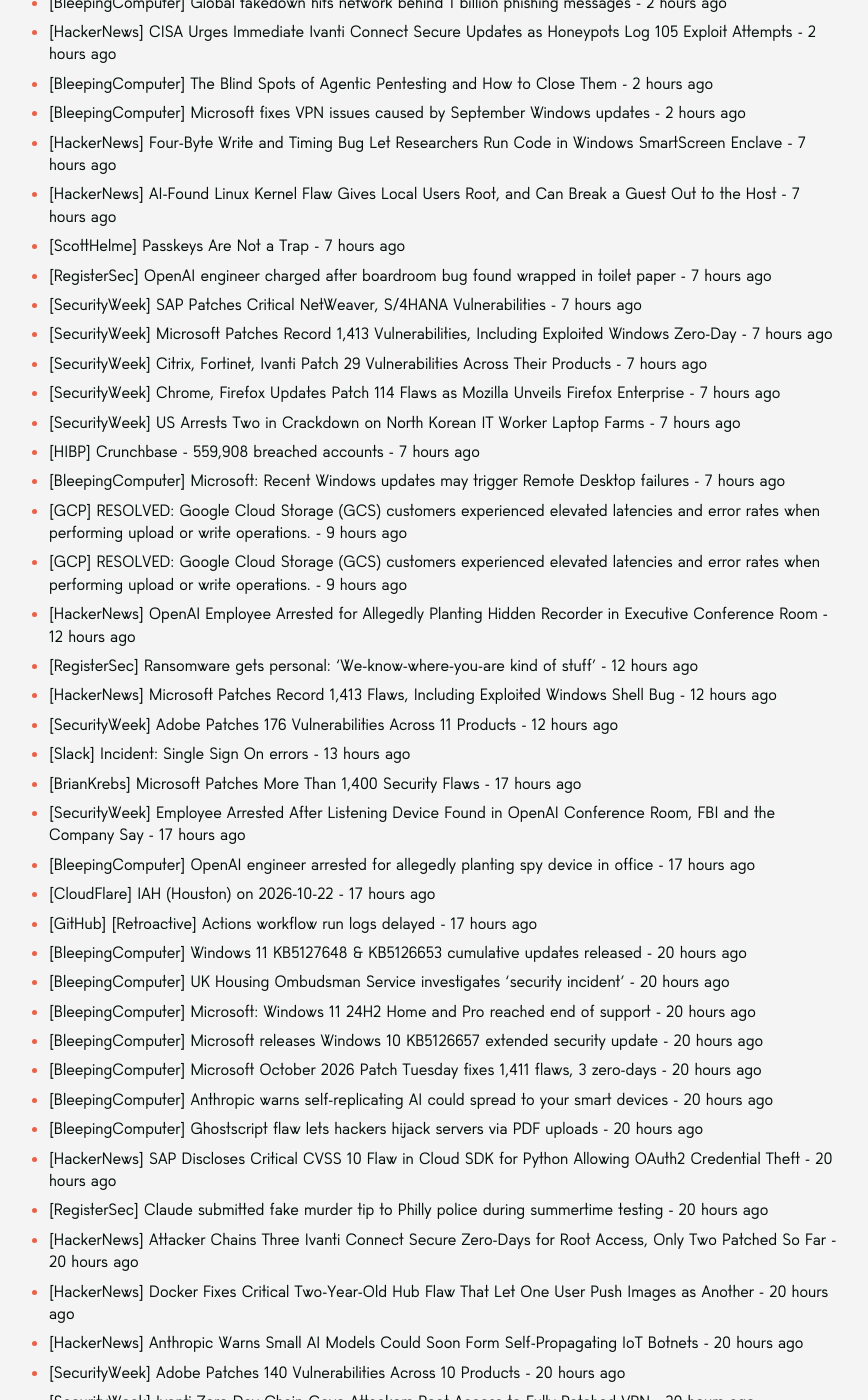
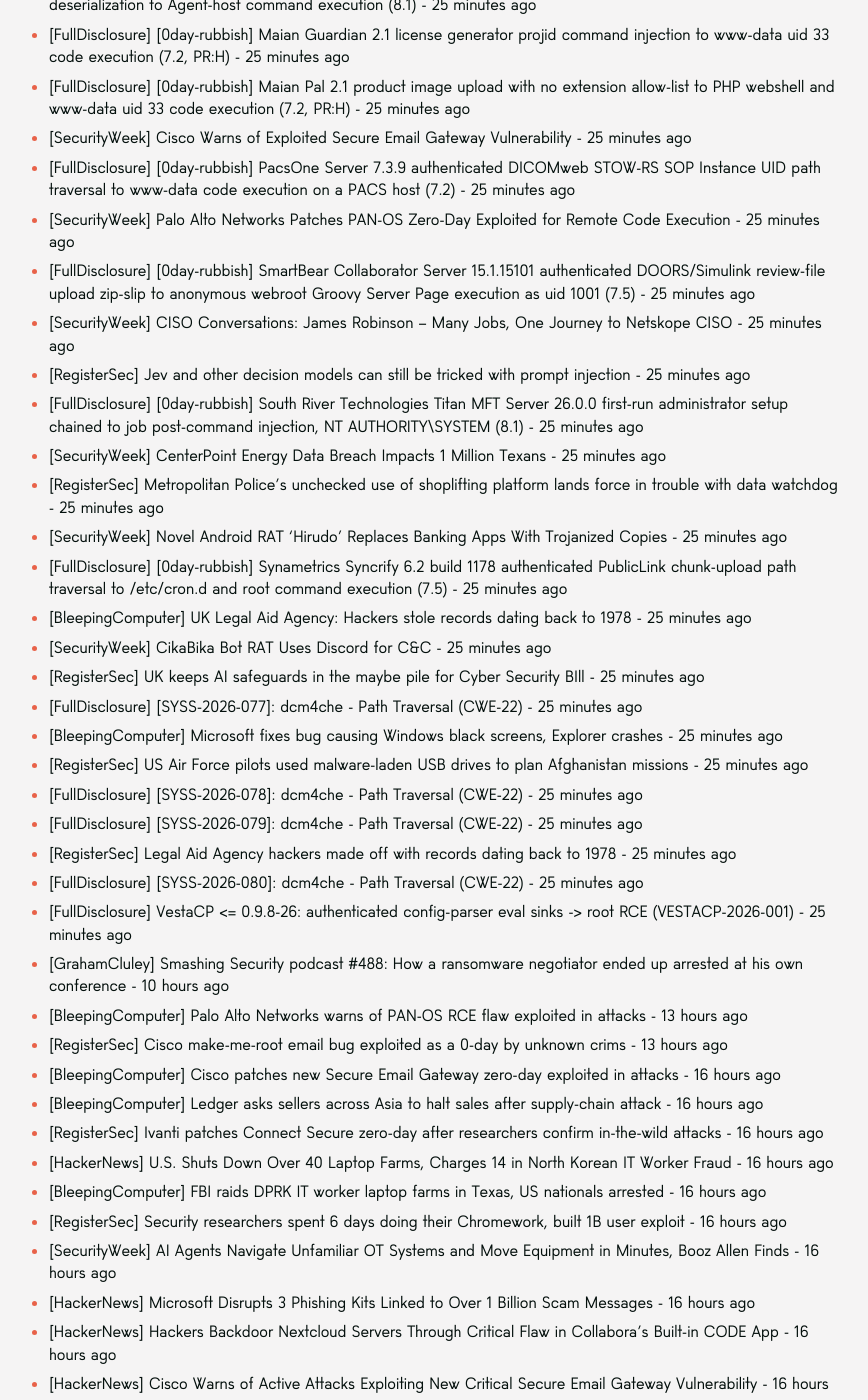
Before and after one commit to SecOpsNews/news, a Jekyll site: the page built from index.md, in a window 1280 px wide and 1400 px high, scrolled down 821 px. Shown: the whole window, without its empty margins (215-1083 px from the left). Built offline with Jekyll 4.4.1, drawn with Linux system fonts in a browser that asks for light colours; some of the changed text lies outside the part shown.

Commit message:
New Feed

```diff
--- a/index.md
+++ b/index.md
@@ -9,63 +9,111 @@ description: Latest Updates
 
 <!-- SecOps start -->
 
-- [SecurityWeek] Microsoft Disrupts Chinese-Language Phishing Market Behind 1B+ Messages - 2 hours ago
-- [SecurityWeek] Virtual Event Today: Zero Trust Strategies Summit - 2 hours ago
-- [SecurityWeek] Harmonic Security Raises $50 Million for Workforce AI Protection - 2 hours ago
-- [SecurityWeek] ICS Patch Tuesday: Siemens Issues 17 Advisories, Rockwell Fixes ArmorBlock Takeover Flaw - 2 hours ago
-- [NHSDigital] CC-4867 - Microsoft Releases October 2026 Security Updates - 2 hours ago
-- [RegisterSoftware] US tech giants warn Europe that ditching US tech giants could cost €115B - 2 hours ago
-- [BrianKrebs] U.K. Sanctions Cryptomus for RU Money Laundering - 2 hours ago
-- [RegisterSoftware] Tiny11 puts Windows 11 on a diet without the PowerShell workout - 2 hours ago
-- [RegisterSoftware] Fire up that iPhone 1 emulation and party like it's 2007 - 2 hours ago
-- [HackerNews] An AI Agent Found a Critical OTP Bypass in Production. The Attack Was the Easy Part. - 2 hours ago
-- [BleepingComputer] Hirudo Android malware replaces banking apps to evade security checks - 2 hours ago
-- [HackerNews] Hirudo Android Trojan Uses Patched Banking Apps to Bypass Their Built-In Security Checks - 2 hours ago
-- [HackerNews] Researchers Used a Public OpenAI Model to Build a $250,000 Chrome Full-Chain Exploit in Six Days - 2 hours ago
-- [BleepingComputer] CISA warns admins to immediately fix Ivanti flaw exploited as zero-day - 2 hours ago
-- [HackerNews] How to Run a Deepfake Readiness Drill Before a Cloned Voice Calls Your Team - 2 hours ago
-- [HackerNews] curl Patches HTTP/2 Upload Flaw After PoC Demonstrates Client-Side Code Execution - 2 hours ago
-- [BleepingComputer] Global takedown hits network behind 1 billion phishing messages - 2 hours ago
-- [HackerNews] CISA Urges Immediate Ivanti Connect Secure Updates as Honeypots Log 105 Exploit Attempts - 2 hours ago
-- [BleepingComputer] The Blind Spots of Agentic Pentesting and How to Close Them - 2 hours ago
-- [BleepingComputer] Microsoft fixes VPN issues caused by September Windows updates - 2 hours ago
-- [HackerNews] Four-Byte Write and Timing Bug Let Researchers Run Code in Windows SmartScreen Enclave - 7 hours ago
-- [HackerNews] AI-Found Linux Kernel Flaw Gives Local Users Root, and Can Break a Guest Out to the Host - 7 hours ago
-- [ScottHelme] Passkeys Are Not a Trap - 7 hours ago
-- [RegisterSec] OpenAI engineer charged after boardroom bug found wrapped in toilet paper - 7 hours ago
-- [SecurityWeek] SAP Patches Critical NetWeaver, S/4HANA Vulnerabilities - 7 hours ago
-- [SecurityWeek] Microsoft Patches Record 1,413 Vulnerabilities, Including Exploited Windows Zero-Day - 7 hours ago
-- [SecurityWeek] Citrix, Fortinet, Ivanti Patch 29 Vulnerabilities Across Their Products - 7 hours ago
-- [SecurityWeek] Chrome, Firefox Updates Patch 114 Flaws as Mozilla Unveils Firefox Enterprise - 7 hours ago
-- [SecurityWeek] US Arrests Two in Crackdown on North Korean IT Worker Laptop Farms - 7 hours ago
-- [HIBP] Crunchbase - 559,908 breached accounts - 7 hours ago
-- [BleepingComputer] Microsoft: Recent Windows updates may trigger Remote Desktop failures - 7 hours ago
-- [GCP] RESOLVED: Google Cloud Storage (GCS) customers experienced elevated latencies and error rates when performing upload or write operations. - 9 hours ago
-- [GCP] RESOLVED: Google Cloud Storage (GCS) customers experienced elevated latencies and error rates when performing upload or write operations. - 9 hours ago
-- [HackerNews] OpenAI Employee Arrested for Allegedly Planting Hidden Recorder in Executive Conference Room - 12 hours ago
-- [RegisterSec] Ransomware gets personal: 'We-know-where-you-are kind of stuff' - 12 hours ago
-- [HackerNews] Microsoft Patches Record 1,413 Flaws, Including Exploited Windows Shell Bug - 12 hours ago
-- [SecurityWeek] Adobe Patches 176 Vulnerabilities Across 11 Products - 12 hours ago
-- [Slack] Incident: Single Sign On errors - 13 hours ago
-- [BrianKrebs] Microsoft Patches More Than 1,400 Security Flaws - 17 hours ago
-- [SecurityWeek] Employee Arrested After Listening Device Found in OpenAI Conference Room, FBI and the Company Say - 17 hours ago
-- [BleepingComputer] OpenAI engineer arrested for allegedly planting spy device in office - 17 hours ago
-- [CloudFlare] IAH (Houston) on 2026-10-22 - 17 hours ago
-- [GitHub] [Retroactive] Actions workflow run logs delayed - 17 hours ago
-- [BleepingComputer] Windows 11 KB5127648 & KB5126653 cumulative updates released - 20 hours ago
-- [BleepingComputer] UK Housing Ombudsman Service investigates 'security incident' - 20 hours ago
-- [BleepingComputer] Microsoft: Windows 11 24H2 Home and Pro reached end of support - 20 hours ago
-- [BleepingComputer] Microsoft releases Windows 10 KB5126657 extended security update - 20 hours ago
-- [BleepingComputer] Microsoft October 2026 Patch Tuesday fixes 1,411 flaws, 3 zero-days - 20 hours ago
-- [BleepingComputer] Anthropic warns self-replicating AI could spread to your smart devices - 20 hours ago
-- [BleepingComputer] Ghostscript flaw lets hackers hijack servers via PDF uploads - 20 hours ago
-- [HackerNews] SAP Discloses Critical CVSS 10 Flaw in Cloud SDK for Python Allowing OAuth2 Credential Theft - 20 hours ago
-- [RegisterSec] Claude submitted fake murder tip to Philly police during summertime testing - 20 hours ago
-- [HackerNews] Attacker Chains Three Ivanti Connect Secure Zero-Days for Root Access, Only Two Patched So Far - 20 hours ago
-- [HackerNews] Docker Fixes Critical Two-Year-Old Hub Flaw That Let One User Push Images as Another - 20 hours ago
-- [HackerNews] Anthropic Warns Small AI Models Could Soon Form Self-Propagating IoT Botnets - 20 hours ago
-- [SecurityWeek] Adobe Patches 140 Vulnerabilities Across 10 Products - 20 hours ago
-- [SecurityWeek] Ivanti Zero-Day Chain Gave Attackers Root Access to Fully Patched VPN - 20 hours ago
+- [NHSDigital] CC-4868 - Active Exploitation of Remote Code Execution Vulnerability in Palo Alto Network's PAN-OS - 25 minutes ago
+- [HackerNews] Palo Alto Networks Patches PAN-OS Authenticated RCE Flaw Amid Active Exploitation - 25 minutes ago
+- [NHSDigital] CC-4869 - Cisco Releases Advisory For Critical Vulnerability in Cisco Async OS Affecting Secure Email Gateway - 25 minutes ago
+- [HackerNews] AhsayCBS Flaws Exploited to Deploy Web Shells Get New Fixes After Incomplete Patches - 25 minutes ago
+- [HackerNews] Langflow's Critical Authenticated RCE Flaw Targeted in 1,423 Honeypot Exploit Attempts - 25 minutes ago
+- [HackerNews] GhostAction Compromises About 1,900 GitHub Accounts, Targets Over 30,000 Repositories - 25 minutes ago
+- [HackerNews] India Mandates Registered Caller Name Display on 4G and Newer Networks From November 1 - 25 minutes ago
+- [FullDisclosure] [0day-rubbish] Abyss Web Server X1 2.16.22.0 first-run console credential takeover to configuration-write log-as-CGI command execution (7.5) - 25 minutes ago
+- [FullDisclosure] [0day-rubbish] Auerswald COMmander 6000 / 6000R 8.6D unauthenticated provisioning import zip-slip to root binary hijack and root code execution (9.8) - 25 minutes ago
+- [FullDisclosure] [0day-rubbish] CloudPanel 2.5.4-3 site-settings rootDirectory nginx virtual-host injection to host root code execution (8.8) - 25 minutes ago
+- [FullDisclosure] [0day-rubbish] Dataedo Portal 26.2.8 with Dataedo Agent 26.2.8 unrestricted scheduler job-type deserialization to Agent-host command execution (8.1) - 25 minutes ago
+- [FullDisclosure] [0day-rubbish] Maian Guardian 2.1 license generator projid command injection to www-data uid 33 code execution (7.2, PR:H) - 25 minutes ago
+- [FullDisclosure] [0day-rubbish] Maian Pal 2.1 product image upload with no extension allow-list to PHP webshell and www-data uid 33 code execution (7.2, PR:H) - 25 minutes ago
+- [SecurityWeek] Cisco Warns of Exploited Secure Email Gateway Vulnerability - 25 minutes ago
+- [FullDisclosure] [0day-rubbish] PacsOne Server 7.3.9 authenticated DICOMweb STOW-RS SOP Instance UID path traversal to www-data code execution on a PACS host (7.2) - 25 minutes ago
+- [SecurityWeek] Palo Alto Networks Patches PAN-OS Zero-Day Exploited for Remote Code Execution - 25 minutes ago
+- [FullDisclosure] [0day-rubbish] SmartBear Collaborator Server 15.1.15101 authenticated DOORS/Simulink review-file upload zip-slip to anonymous webroot Groovy Server Page execution as uid 1001 (7.5) - 25 minutes ago
+- [SecurityWeek] CISO Conversations: James Robinson – Many Jobs, One Journey to Netskope CISO - 25 minutes ago
+- [RegisterSec] Jev and other decision models can still be tricked with prompt injection - 25 minutes ago
+- [FullDisclosure] [0day-rubbish] South River Technologies Titan MFT Server 26.0.0 first-run administrator setup chained to job post-command injection, NT AUTHORITY\SYSTEM (8.1) - 25 minutes ago
+- [SecurityWeek] CenterPoint Energy Data Breach Impacts 1 Million Texans - 25 minutes ago
+- [RegisterSec] Metropolitan Police's unchecked use of shoplifting platform lands force in trouble with data watchdog - 25 minutes ago
+- [SecurityWeek] Novel Android RAT ‘Hirudo’ Replaces Banking Apps With Trojanized Copies - 25 minutes ago
+- [FullDisclosure] [0day-rubbish] Synametrics Syncrify 6.2 build 1178 authenticated PublicLink chunk-upload path traversal to /etc/cron.d and root command execution (7.5) - 25 minutes ago
+- [BleepingComputer] UK Legal Aid Agency: Hackers stole records dating back to 1978 - 25 minutes ago
+- [SecurityWeek] CikaBika Bot RAT Uses Discord for C&C - 25 minutes ago
+- [RegisterSec] UK keeps AI safeguards in the maybe pile for Cyber Security BIll - 25 minutes ago
+- [FullDisclosure] [SYSS-2026-077]: dcm4che - Path Traversal (CWE-22) - 25 minutes ago
+- [BleepingComputer] Microsoft fixes bug causing Windows black screens, Explorer crashes - 25 minutes ago
+- [RegisterSec] US Air Force pilots used malware-laden USB drives to plan Afghanistan missions - 25 minutes ago
+- [FullDisclosure] [SYSS-2026-078]: dcm4che - Path Traversal (CWE-22) - 25 minutes ago
+- [FullDisclosure] [SYSS-2026-079]: dcm4che - Path Traversal (CWE-22) - 25 minutes ago
+- [RegisterSec] Legal Aid Agency hackers made off with records dating back to 1978 - 25 minutes ago
+- [FullDisclosure] [SYSS-2026-080]: dcm4che - Path Traversal (CWE-22) - 25 minutes ago
+- [FullDisclosure] VestaCP <= 0.9.8-26: authenticated config-parser eval sinks ->	root RCE (VESTACP-2026-001) - 25 minutes ago
+- [GrahamCluley] Smashing Security podcast #488: How a ransomware negotiator ended up arrested at his own conference - 10 hours ago
+- [BleepingComputer] Palo Alto Networks warns of PAN-OS RCE flaw exploited in attacks - 13 hours ago
+- [RegisterSec] Cisco make-me-root email bug exploited as a 0-day by unknown crims - 13 hours ago
+- [BleepingComputer] Cisco patches new Secure Email Gateway zero-day exploited in attacks - 16 hours ago
+- [BleepingComputer] Ledger asks sellers across Asia to halt sales after supply-chain attack - 16 hours ago
+- [RegisterSec] Ivanti patches Connect Secure zero-day after researchers confirm in-the-wild attacks - 16 hours ago
+- [HackerNews] U.S. Shuts Down Over 40 Laptop Farms, Charges 14 in North Korean IT Worker Fraud - 16 hours ago
+- [BleepingComputer] FBI raids DPRK IT worker laptop farms in Texas, US nationals arrested - 16 hours ago
+- [RegisterSec] Security researchers spent 6 days doing their Chromework, built 1B user exploit - 16 hours ago
+- [SecurityWeek] AI Agents Navigate Unfamiliar OT Systems and Move Equipment in Minutes, Booz Allen Finds - 16 hours ago
+- [HackerNews] Microsoft Disrupts 3 Phishing Kits Linked to Over 1 Billion Scam Messages - 16 hours ago
+- [HackerNews] Hackers Backdoor Nextcloud Servers Through Critical Flaw in Collabora’s Built-in CODE App - 16 hours ago
+- [HackerNews] Cisco Warns of Active Attacks Exploiting New Critical Secure Email Gateway Vulnerability - 16 hours ago
+- [SecurityWeek] Microsoft Disrupts Chinese-Language Phishing Market Behind 1B+ Messages - 20 hours ago
+- [SecurityWeek] Virtual Event Today: Zero Trust Strategies Summit - 20 hours ago
+- [SecurityWeek] Harmonic Security Raises $50 Million for Workforce AI Protection - 20 hours ago
+- [SecurityWeek] ICS Patch Tuesday: Siemens Issues 17 Advisories, Rockwell Fixes ArmorBlock Takeover Flaw - 20 hours ago
+- [NHSDigital] CC-4867 - Microsoft Releases October 2026 Security Updates - 20 hours ago
+- [RegisterSoftware] US tech giants warn Europe that ditching US tech giants could cost €115B - 20 hours ago
+- [BrianKrebs] U.K. Sanctions Cryptomus for RU Money Laundering - 20 hours ago
+- [RegisterSoftware] Tiny11 puts Windows 11 on a diet without the PowerShell workout - 20 hours ago
+- [RegisterSoftware] Fire up that iPhone 1 emulation and party like it's 2007 - 20 hours ago
+- [HackerNews] An AI Agent Found a Critical OTP Bypass in Production. The Attack Was the Easy Part. - 20 hours ago
+- [BleepingComputer] Hirudo Android malware replaces banking apps to evade security checks - 20 hours ago
+- [HackerNews] Hirudo Android Trojan Uses Patched Banking Apps to Bypass Their Built-In Security Checks - 20 hours ago
+- [HackerNews] Researchers Used a Public OpenAI Model to Build a $250,000 Chrome Full-Chain Exploit in Six Days - 20 hours ago
+- [BleepingComputer] CISA warns admins to immediately fix Ivanti flaw exploited as zero-day - 20 hours ago
+- [HackerNews] How to Run a Deepfake Readiness Drill Before a Cloned Voice Calls Your Team - 20 hours ago
+- [HackerNews] curl Patches HTTP/2 Upload Flaw After PoC Demonstrates Client-Side Code Execution - 20 hours ago
+- [BleepingComputer] Global takedown hits network behind 1 billion phishing messages - 20 hours ago
+- [HackerNews] CISA Urges Immediate Ivanti Connect Secure Updates as Honeypots Log 105 Exploit Attempts - 20 hours ago
+- [BleepingComputer] The Blind Spots of Agentic Pentesting and How to Close Them - 20 hours ago
+- [BleepingComputer] Microsoft fixes VPN issues caused by September Windows updates - 20 hours ago
+- [HackerNews] Four-Byte Write and Timing Bug Let Researchers Run Code in Windows SmartScreen Enclave - 1 day ago
+- [HackerNews] AI-Found Linux Kernel Flaw Gives Local Users Root, and Can Break a Guest Out to the Host - 1 day ago
+- [ScottHelme] Passkeys Are Not a Trap - 1 day ago
+- [RegisterSec] OpenAI engineer charged after boardroom bug found wrapped in toilet paper - 1 day ago
+- [SecurityWeek] SAP Patches Critical NetWeaver, S/4HANA Vulnerabilities - 1 day ago
+- [SecurityWeek] Microsoft Patches Record 1,413 Vulnerabilities, Including Exploited Windows Zero-Day - 1 day ago
+- [SecurityWeek] Citrix, Fortinet, Ivanti Patch 29 Vulnerabilities Across Their Products - 1 day ago
+- [SecurityWeek] Chrome, Firefox Updates Patch 114 Flaws as Mozilla Unveils Firefox Enterprise - 1 day ago
+- [SecurityWeek] US Arrests Two in Crackdown on North Korean IT Worker Laptop Farms - 1 day ago
+- [HIBP] Crunchbase - 559,908 breached accounts - 1 day ago
+- [BleepingComputer] Microsoft: Recent Windows updates may trigger Remote Desktop failures - 1 day ago
+- [GCP] RESOLVED: Google Cloud Storage (GCS) customers experienced elevated latencies and error rates when performing upload or write operations. - 1 day ago
+- [GCP] RESOLVED: Google Cloud Storage (GCS) customers experienced elevated latencies and error rates when performing upload or write operations. - 1 day ago
+- [HackerNews] OpenAI Employee Arrested for Allegedly Planting Hidden Recorder in Executive Conference Room - 1 day ago
+- [RegisterSec] Ransomware gets personal: 'We-know-where-you-are kind of stuff' - 1 day ago
+- [HackerNews] Microsoft Patches Record 1,413 Flaws, Including Exploited Windows Shell Bug - 1 day ago
+- [SecurityWeek] Adobe Patches 176 Vulnerabilities Across 11 Products - 1 day ago
+- [Slack] Incident: Single Sign On errors - 1 day ago
+- [BrianKrebs] Microsoft Patches More Than 1,400 Security Flaws - 1 day ago
+- [SecurityWeek] Employee Arrested After Listening Device Found in OpenAI Conference Room, FBI and the Company Say - 1 day ago
+- [BleepingComputer] OpenAI engineer arrested for allegedly planting spy device in office - 1 day ago
+- [CloudFlare] IAH (Houston) on 2026-10-22 - 1 day ago
+- [GitHub] [Retroactive] Actions workflow run logs delayed - 1 day ago
+- [BleepingComputer] Windows 11 KB5127648 & KB5126653 cumulative updates released - 1 day ago
+- [BleepingComputer] UK Housing Ombudsman Service investigates 'security incident' - 1 day ago
+- [BleepingComputer] Microsoft: Windows 11 24H2 Home and Pro reached end of support - 1 day ago
+- [BleepingComputer] Microsoft releases Windows 10 KB5126657 extended security update - 1 day ago
+- [BleepingComputer] Microsoft October 2026 Patch Tuesday fixes 1,411 flaws, 3 zero-days - 1 day ago
+- [BleepingComputer] Anthropic warns self-replicating AI could spread to your smart devices - 1 day ago
+- [BleepingComputer] Ghostscript flaw lets hackers hijack servers via PDF uploads - 1 day ago
+- [HackerNews] SAP Discloses Critical CVSS 10 Flaw in Cloud SDK for Python Allowing OAuth2 Credential Theft - 1 day ago
+- [RegisterSec] Claude submitted fake murder tip to Philly police during summertime testing - 1 day ago
+- [HackerNews] Attacker Chains Three Ivanti Connect Secure Zero-Days for Root Access, Only Two Patched So Far - 1 day ago
+- [HackerNews] Docker Fixes Critical Two-Year-Old Hub Flaw That Let One User Push Images as Another - 1 day ago
+- [HackerNews] Anthropic Warns Small AI Models Could Soon Form Self-Propagating IoT Botnets - 1 day ago
+- [SecurityWeek] Adobe Patches 140 Vulnerabilities Across 10 Products - 1 day ago
+- [SecurityWeek] Ivanti Zero-Day Chain Gave Attackers Root Access to Fully Patched VPN - 1 day ago
 - [NHSDigital] CC-4866 - Ivanti Releases Security Updates for Connect Secure - 1 day ago
 - [SecurityWeek] Cyberattack Prompts Grocery Giant Ahold Delhaize to Disconnect Systems - 1 day ago
 - [SecurityWeek] $86 Million Crypto Heist Linked to Ledger Signer Hardware Implant - 1 day ago
@@ -89,43 +137,15 @@ description: Latest Updates
 - [BleepingComputer] Docker Hub flaw let attackers impersonate users, tamper with images - 1 day ago
 - [BleepingComputer] Ivanti warns of Connect Secure zero-day exploited in attacks - 1 day ago
 - [BleepingComputer] TFG London cyberattack disrupts systems at Hobbs and Whistles retailers - 1 day ago
-- [SecurityWeek] Refrigeration Controller Hack Spoils Food Across European Supermarkets - 1 day ago
-- [SecurityWeek] Cyberattack Prompts Ahold Delhaize to Disconnect Systems - 1 day ago
-- [GrahamCluley] GTA 6 leaker threatens to release full playable version of game ahead of official launch - 1 day ago
-- [HackerNews] Low-Cost Android Phones Ship With Preinstalled Malware That Turns Them Into Residential Proxies - 1 day ago
-- [RegisterSec] VMware is pushing so many patches, it thinks users need new tools to manage the flood - 1 day ago
-- [HackerNews] GitLab Patches CVSS 10.0 Flaw That Could Let Unauthenticated Users Run Server Code - 1 day ago
-- [HackerNews] Two Critical MarkLogic Flaws Could Give Delegated Managers Persistent Admin Control - 1 day ago
-- [HackerNews] Attackers Heat French Supermarket Fridges Up to 50°C by Hijacking Danfoss Controllers - 1 day ago
-- [HIBP] Sharecare - 318,185 breached accounts - 1 day ago
-- [BleepingComputer] GitLab warns of max severity code execution vulnerability - 1 day ago
-- [BleepingComputer] Retail giant Ahold Delhaize takes systems offline after cyberattack - 1 day ago
-- [BleepingComputer] Inside AvisLoader: A Windows Malware Loader Built to Resist Disruption - 1 day ago
-- [BleepingComputer] Cyberattack shuts down refrigerators at French supermarkets - 1 day ago
-- [BleepingComputer] Ledger confirms spy chip implant behind wallet crypto thefts - 1 day ago
-- [BleepingComputer] Anthropic takes risky AI tests offline after models breach govt sites - 1 day ago
-- [BleepingComputer] Yandex confirms service outage as users lose access to cloud files - 1 day ago
-- [BleepingComputer] Norway fines Microsoft ad firm $9.6 million over Grindr data sharing - 1 day ago
-- [RegisterSec] Ukrainian drone strikes on Yandex datacenters knock cloud and payments offline - 1 day ago
-- [NETRESEC] Detecting AtlasRAT C2 - 1 day ago
-- [HackerNews] Ledger Finds Unauthorized Hardware Implant in CryptoBilis-Sold Wallet Amid Fund Theft Reports - 1 day ago
-- [RegisterSec] Chatbot refuseniks edge out users in the US, and they’re not for turning - 1 day ago
-- [HackerNews] Bring Your Own Agent: Your Employees' Assistants Are Already Logged In - 1 day ago
-- [SecurityWeek] Bricksforge WordPress Plugin Vulnerability Exploited in the Wild - 1 day ago
-- [HackerNews] ⚡ Weekly Recap: Helpdesk 0-Days, Rogue Certs, ShinyHunters Arrest, AI-Fooling Malware and More - 1 day ago
-- [SecurityWeek] IonQ to Acquire Zero Trust Firm Elisity for Up to $1.3 Billion - 1 day ago
-- [GitHub] Incident with Actions, Pull Requests and Issues - 1 day ago
-- [SecurityWeek] Let’s Encrypt Cuts Default Certificate Validity to 64 Days Ahead of 45-Day Switch - 2 days ago
-- [SecurityWeek] Critical SonicWall Vulnerability Exploited Days After Disclosure - 2 days ago
-- [SecurityWeek] Ransomware Response Expert Arrested in ShinyHunters FBI Hack Probe - 2 days ago
-- [SecurityWeek] iRhythm Data Breach Impacts at Least 360,000 People - 2 days ago
-- [SecurityWeek] Mastermind of 15,000-Mule Cybercrime Laundering Network Pleads Guilty in US - 2 days ago
-- [BleepingComputer] Microsoft: Windows 11 23H2 reaches end of support in 30 days - 2 days ago
-- [SecurityWeek] Canonical Websites Disrupted in Second DDoS Attack This Year - 2 days ago
-- [RegisterSec] Imagine there's no Shiny Hunters – AI could make human hacking crews obsolete - 2 days ago
-- [HackerNews] CyberXero Uses Claude Code in Campaign That Stole Over 628,000 Ukrainian Records - 2 days ago
-- [HackerNews] Attackers Exploit CVSS 10.0 Bricksforge WordPress Flaw Enabling Unauthenticated RCE - 2 days ago
-- [HackerNews] Critical SonicWall SMA 1000 Flaw Targeted in 135 Exploitation Attempts After Patch - 2 days ago
+- [SecurityWeek] Refrigeration Controller Hack Spoils Food Across European Supermarkets - 2 days ago
+- [SecurityWeek] Cyberattack Prompts Ahold Delhaize to Disconnect Systems - 2 days ago
+- [GrahamCluley] GTA 6 leaker threatens to release full playable version of game ahead of official launch - 2 days ago
+- [HackerNews] Low-Cost Android Phones Ship With Preinstalled Malware That Turns Them Into Residential Proxies - 2 days ago
+- [RegisterSec] VMware is pushing so many patches, it thinks users need new tools to manage the flood - 2 days ago
+- [HackerNews] GitLab Patches CVSS 10.0 Flaw That Could Let Unauthenticated Users Run Server Code - 2 days ago
+- [HackerNews] Two Critical MarkLogic Flaws Could Give Delegated Managers Persistent Admin Control - 2 days ago
+- [HackerNews] Attackers Heat French Supermarket Fridges Up to 50°C by Hijacking Danfoss Controllers - 2 days ago
+- [HIBP] Sharecare - 318,185 breached accounts - 2 days ago
 
 
 <!-- SecOps end -->
```
